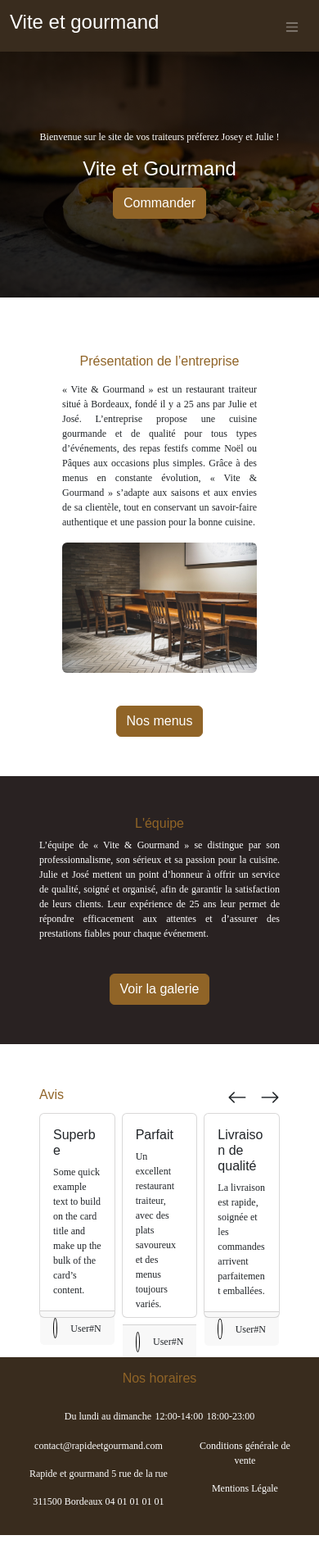
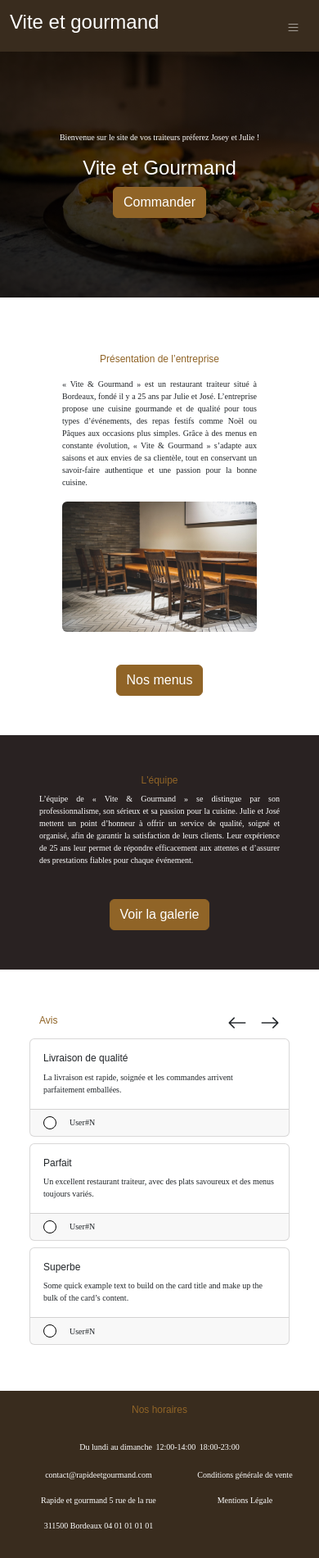
Before and after one commit to Enzo-Malvaud/Projet-Restaurant-Vite-et-Gourmand, a PHP site: page / in a window 390 px wide. Shown: the whole page at 82% size. Before the commit the page ends 1873 px from the top, so only its background shows below. Run offline with PHP 8.4, Linux system fonts and the light colour scheme; some web fonts are replaced.

Commit message:
sécurisation des champs signin signup en js, verification chaine charactère + adaptation zone avis page acueil pour le responsive

```diff
--- a/frontend/index.html
+++ b/frontend/index.html
@@ -41,13 +41,12 @@
           <a class="nav-link" href="/signin">Connexion</a>
         </li>
         <li class="nav-item" data-show="connected">
-          <button class="nav-link" id="signout-btn">Déconnexion</a>
+          <button class="nav-link" id="signout-btn">Déconnexion</button>
         </li>
       </ul>
     </div>
   </div>
 </nav>
-
 </header>
 
        <main id="main-page">
--- a/frontend/pages/home.html
+++ b/frontend/pages/home.html
@@ -67,9 +67,7 @@
 
 			</div>
 		</div>
-			<div class="d-flex flex-row flex-row-reverse gap-2 ">
-
-					<div class="card">
+					<div class="card mb-2">
 						<div class="card-body">
 							<h2 class="card-title">Livraison de qualité</h2>
 							<p class="card-text">La livraison est rapide, soignée et les commandes arrivent parfaitement
@@ -85,7 +83,7 @@
 							</div>
 						</div>
 					</div>
-					<div class="card">
+					<div class="card mb-2">
 						<div class="card-body">
 							<h2 class="card-title">Parfait</h2>
 							<p class="card-text">Un excellent restaurant traiteur, avec des plats savoureux et des menus
@@ -101,7 +99,7 @@
 							</div>
 						</div>
 					</div>
-					<div class="card">
+					<div class="card mb-2">
 						<div class="card-body">
 							<h2 class="card-title">Superbe</h2>
 							<p class="card-text">Some quick example text to build on the card title and make up the bulk
@@ -118,7 +116,6 @@
 							</div>
 						</div>
 					</div>
-			</div>
 		</div>
 	</div>
 	</div>
--- a/frontend/scss/style.scss
+++ b/frontend/scss/style.scss
@@ -29,20 +29,42 @@ html {
   box-shadow: none !important;
 }
 
-h1 {
+
+h1{
   font-family: $font-family-sans-serif ;
   font-size: 24px;
 }
 
-h2,a{
-  font: $font-family-sans-serif !important;
-  font-size: 16px !important;
+
+
+
+h2, a{
+
+  font-family: $font-family-sans-serif;
+  font-size: 16px;
+
 }
+
+@include media-breakpoint-down(sm){
+h2, a{
+  font-size: 12px;
+}
+}
+
 
 p,span {
   font-family: $font-family-serif;
   font-size: 12px;
 }
+
+@include media-breakpoint-down(sm){
+p,span{
+  font-size: 10px;
+}
+}
+
+
+
 
 .hero-scene {
   position: relative;
@@ -115,42 +137,14 @@ p,span {
 }
 
 
-.dot{
-  border: 1px solid $primary;
-  width: 0.7rem;
-  height: 0.7rem;
-  border-radius: 50%;
-  margin : 1rem;
-}
-
-.dot:active{
-  transition: 3ms;
-  background-color: $primary;
-  border: none;
-  width: 0.7rem;
-  height: 0.7rem;
-  border-radius: 50%;
-  margin : 1rem;
-}
-
-
-
-.card{width: 15rem;
-    height: 250px;
-
- }
-@include media-breakpoint-up(md) {
-  .card {
-      width: 15rem;
-  height : 300px;
-
-}
+.card{
+  padding: 0%;
 }
 
 
 .img-user {
-  width: 25px;
-  height: 25px;
+  width: 1rem;
+  height: 1rem;
   border: black solid 0.1px;
   border-radius: 50%;
   background-color: #ffffff;
```
Also changed, not shown: frontend/js/auth/signin.js (+28 -1 lines), frontend/js/auth/signup.js (+68 -3 lines), frontend/pages/auth/signin.html (+1 -15 lines), frontend/pages/auth/signup.html (+0 -49 lines), frontend/css/style.css, frontend/images/carousel-avis/Carousel Position.jpg (deleted), frontend/images/carousel-avis/Carousel-Position.svg (deleted), 1 other file.
